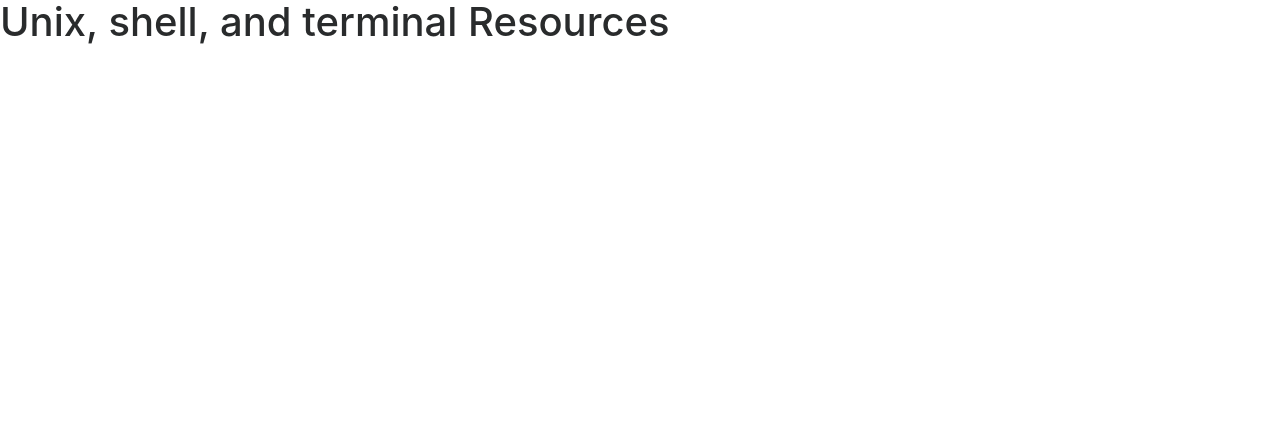
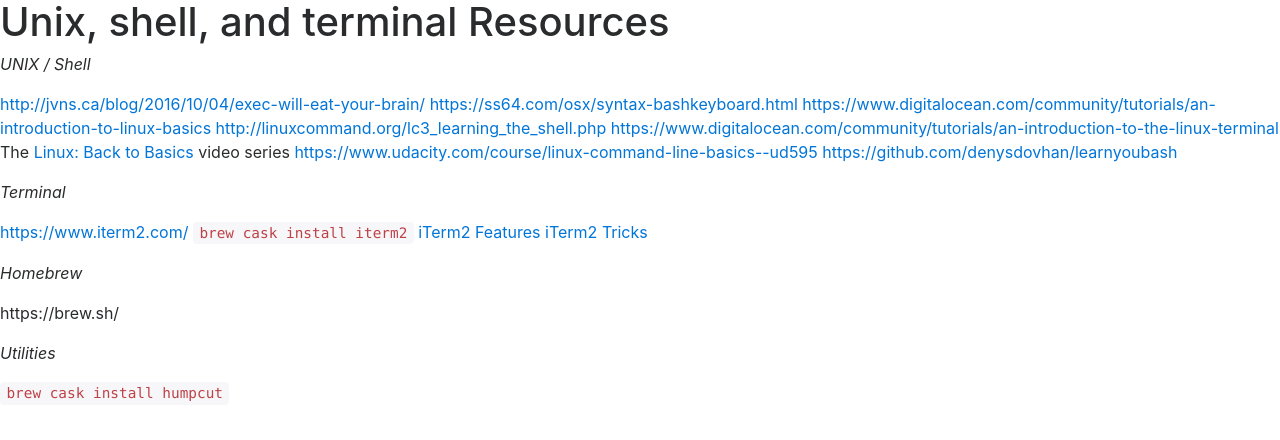
Before and after one commit to GuildCrafts/matrix, a Jekyll site: the page built from resources/More/Unix, shell, and terminal.md, in a window 1280 px wide. Shown: the top 440 px of the page. Built offline with Jekyll 4.4.1, drawn with Linux system fonts in a browser that asks for light colours.

Commit message:
more resources

```diff
--- a/resources/More/Unix, shell, and terminal.md
+++ b/resources/More/Unix, shell, and terminal.md
@@ -4,6 +4,33 @@
 
 ---
 <!-- General resources go here -->
+
+*UNIX / Shell*
+
+<http://jvns.ca/blog/2016/10/04/exec-will-eat-your-brain/>
+<https://ss64.com/osx/syntax-bashkeyboard.html>
+<https://www.digitalocean.com/community/tutorials/an-introduction-to-linux-basics>
+<http://linuxcommand.org/lc3_learning_the_shell.php>
+<https://www.digitalocean.com/community/tutorials/an-introduction-to-the-linux-terminal>
+The [Linux: Back to Basics](https://www.youtube.com/playlist?annotation_id=annotation_311646059&feature=iv&list=PLII6oL6B7q78PKy6_R6JTkkYjVXZBZcVq&src_vid=2FiQSLdnBqA) video series
+<https://www.udacity.com/course/linux-command-line-basics--ud595>
+<https://github.com/denysdovhan/learnyoubash>
+
+
+*Terminal*
+
+<https://www.iterm2.com/>
+`brew cask install iterm2`
+[iTerm2 Features](https://www.youtube.com/watch?v=KJEN-GFSkrU)
+[iTerm2 Tricks](https://www.youtube.com/watch?v=SoTDXeyz3AE)
+
+*Homebrew*
+
+https://brew.sh/
+
+*Utilities*
+
+`brew cask install humpcut`
 
 <!-- ### Core -->
 
```
Also changed, not shown: resources/Backend/Database.md (+10 -0 lines), resources/Backend/Web Application Architecture.md (+3 -1 lines), resources/Javascript/Vanilla Javascript.md (+11 -2 lines), resources/Team Development/Source Control.md (+7 -0 lines), resources/programming/Regular Expressions.md (+1 -0 lines).
